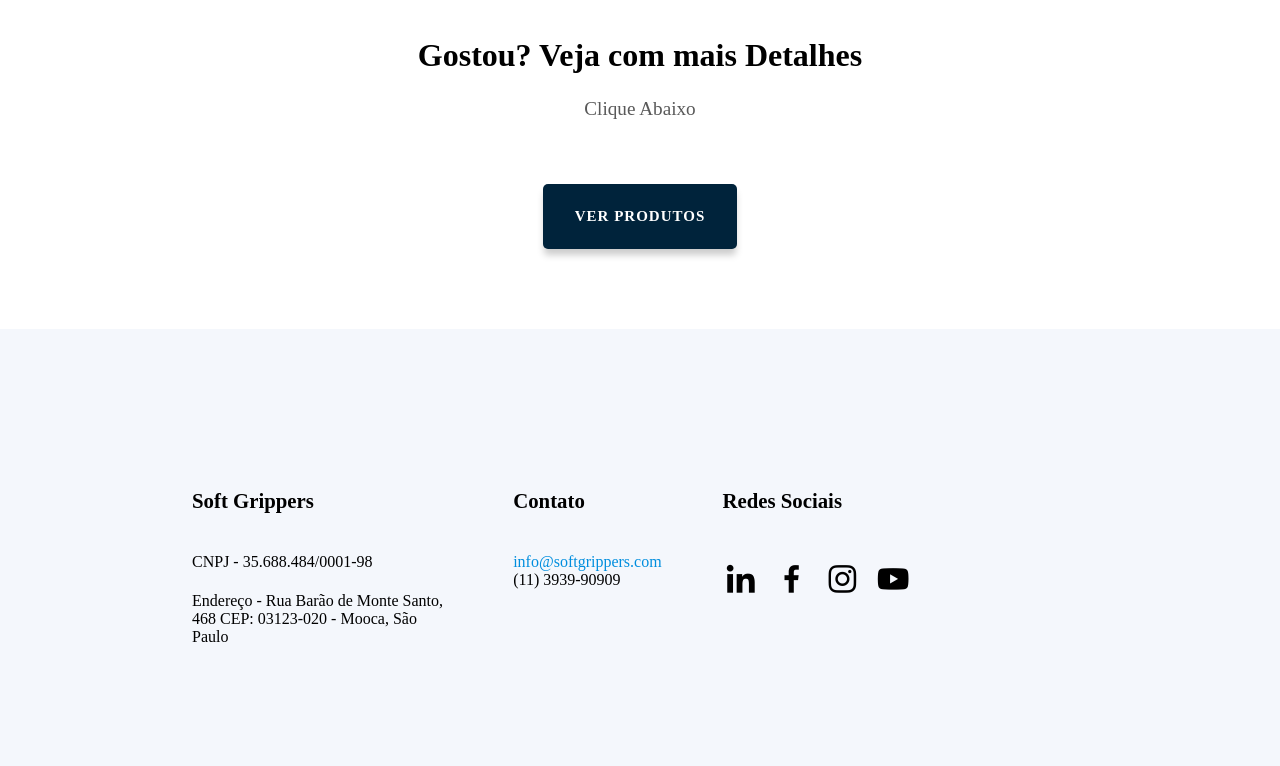
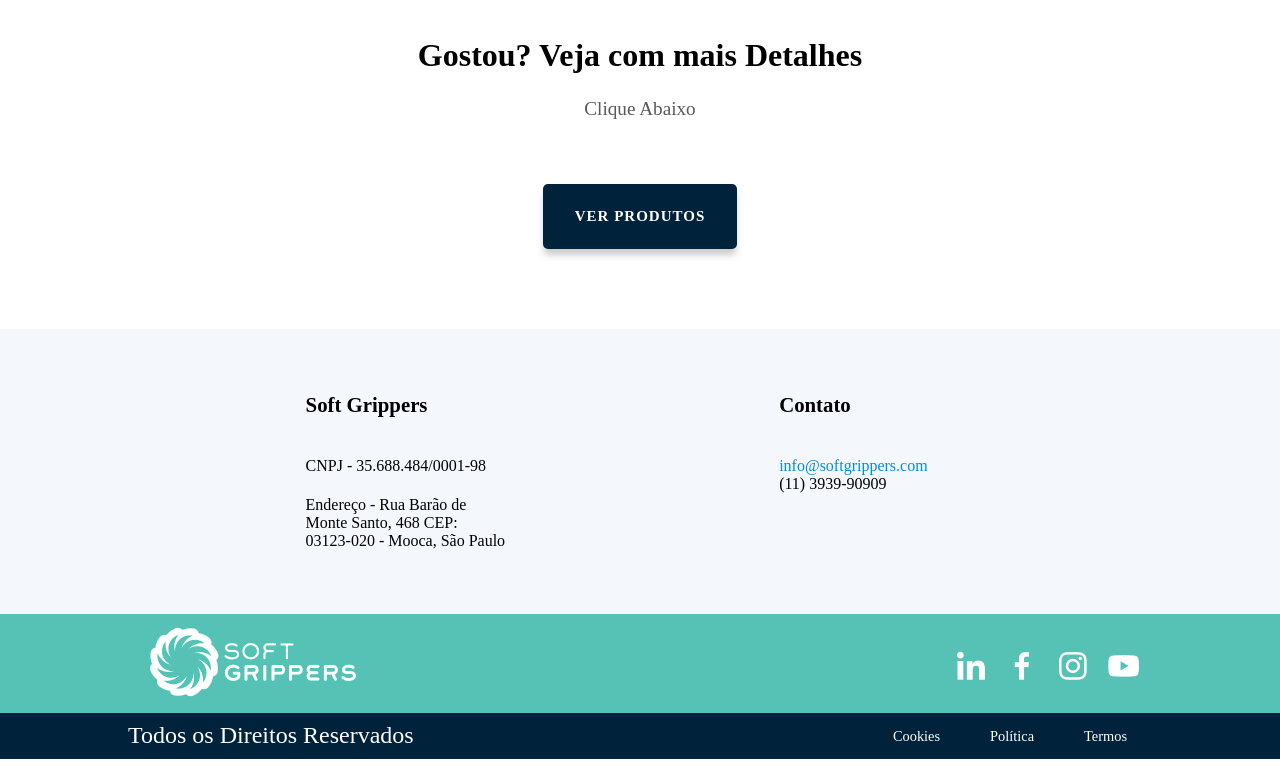
Before and after one commit to nigerade/Projeto-Soft-Grippers, a plain HTML site: page html/index.html in a window 1280 px wide. Shown: the part 1922-2688 px from the top of the page. Drawn offline with nearby package versions, Linux system fonts and the light colour scheme.

Commit message:
Finalizando Conteúdo Pág. Inicial - Falta Detalhes

```diff
--- a/css/style.css
+++ b/css/style.css
@@ -88,7 +88,7 @@ header {
     display: none;
 }
 
-section {
+section:not(.section2):not(#footer) {
     /* configuracao padrao para todas as sessoes */
     padding: 160px 15% 120px;
 }
@@ -113,7 +113,7 @@ section {
 }
 */
 
-.home img{
+.home img {
     position: absolute;
     left: 0;
     object-fit: cover;
@@ -371,7 +371,7 @@ section {
     cursor: pointer;
 }
 
-#row1{
+#row1 {
     height: 430px;
 }
 
@@ -484,30 +484,31 @@ section {
     margin-top: 5rem;
     color: var(--text-color);
     display: flex;
-    justify-content: flex-start;
+    justify-content: center;
     align-items: center;
+    padding: 5% 0 5% 0;
 }
 
-#footer h2{
+#footer h2 {
     font-size: 1.3rem;
     margin-bottom: 2.5rem;
 }
 
 .alinhar-container {
     display: flex;
-    justify-content: flex-start;
+    justify-content: space-between;
     align-items: flex-start;
+    flex-wrap: wrap;
 }
 
-.container1{
+.container1 {
     width: 30%;
     margin-right: 7%;
 }
 
-.container{
+.container {
     margin-right: 7%;
 }
-
 
 .container .texto {
     margin-top: 2rem;
@@ -519,26 +520,26 @@ section {
     color: #008EDE;
 }
 
-.texto-p{
+.texto-p {
     margin-bottom: 1.3rem;
     font-size: 1rem;
 }
 
 .container .texto a:hover {
-    color: var(--text-color);
+    color: var(--bg-color);
     transition: all .45s ease;
 }
 
 #icon-footer {
     font-size: 2.3rem;
-    color: var(--text-color);
+    color: var(--second-color);
     display: inline-flex;
     flex-wrap: wrap;
     padding-top: 0.5rem;
     margin-right: 10px;
 }
 
-#icon-footer p{
+#icon-footer p {
     font-size: 1rem;
     display: flex;
     align-items: center;
@@ -546,9 +547,62 @@ section {
 }
 
 #icon-footer:hover {
-    color: var(--main-color);
+    color: var(--bg-color);
     transform: translateY(5px);
     transition: all .45s ease;
+}
+
+#logo-footer {
+    width: 250px;
+    height: auto;
+    display: flex;
+    align-items: center;
+}
+
+#footer-container {
+    display: flex;
+    justify-content: space-between;
+    align-items: center;
+    flex-wrap: wrap;
+}
+
+#footer2 {
+    background-color: var(--main-color);
+    color: var(--text-color);
+    padding: 0 10% 0 10%;
+}
+
+#footer3 {
+    background-color: var(--bg-color);
+    color: var(--second-color);
+    padding: 0.6rem 10% 0.6rem 10%;
+}
+
+#div-footer3 {
+    display: flex;
+    justify-content: space-between;
+    align-items: center;
+}
+
+.navlist-footer3 {
+    display: flex;
+}
+
+.navlist-footer3 a {
+    font-size: 0.9rem;
+    font-weight: 500;
+    color: var(--second-color);
+    margin: 0 25px;
+    transition: all .45s ease;
+    text-decoration: none;
+}
+
+.navlist-footer3 a:hover {
+    color: var(--main-color);
+}
+
+#h2-footer3 {
+    font-weight: 400;
 }
 
 /* SECTION FOOTER =====================================================  */
--- a/html/index.html
+++ b/html/index.html
@@ -131,11 +131,17 @@
                     <p>(11) 3939-90909</p>
                 </div>
             </div>
+        </div>
 
-            <div class="container">
-                <h2>Redes Sociais</h2>
+    </section>
 
-                <div class="texto">
+    <section class="section2" id="footer2">
+        <div id="footer-container">
+            <div>
+                <img src="../imgs/logo-branco.png" id="logo-footer" alt="">
+            </div>
+
+            <div id="footer-icons">
                 <a href=""><i id="icon-footer" class='bx bxl-linkedin'>
 
                     </i></a>
@@ -150,8 +156,18 @@
                     </i></a>
             </div>
         </div>
+    </section>
+
+    <section class="section2" id="footer3">
+        <div id="div-footer3">
+            <h2 id="h2-footer3">Todos os Direitos Reservados</h2>
+
+            <ul class="navlist-footer3">
+                <li><a href="#">Cookies</a></li>
+                <li><a href="#">Política</a></li>
+                <li><a href="#">Termos</a></li>
+            </ul>
         </div>
-
     </section>
     <!-- FOOTER ===================================== -->
 
```
Also changed, not shown: imgs/logo-branco.png (added). Lines whose indentation alone changed are shown as unchanged.
